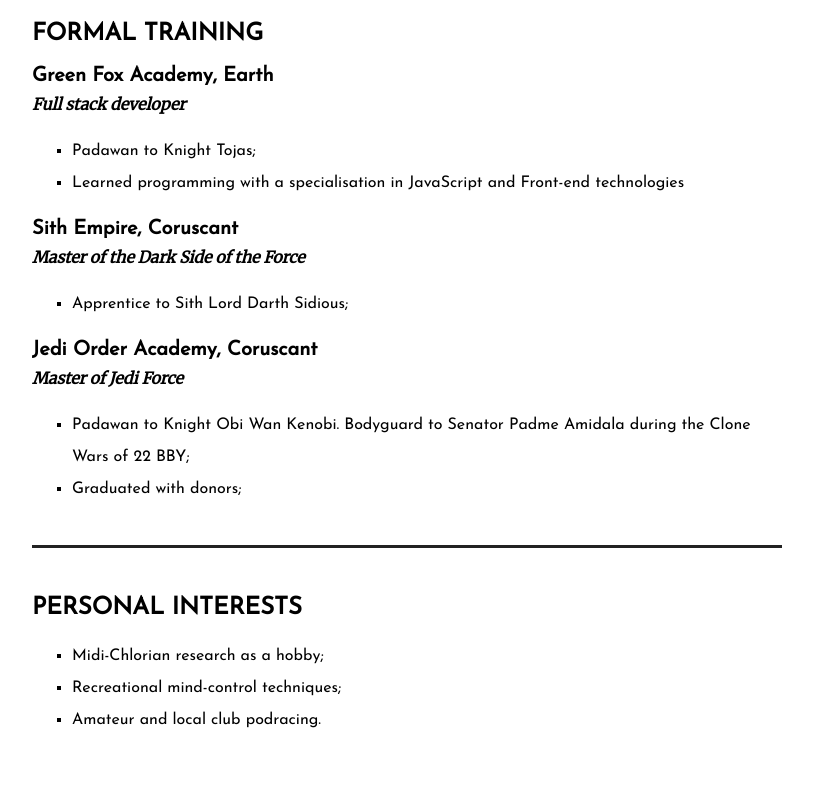
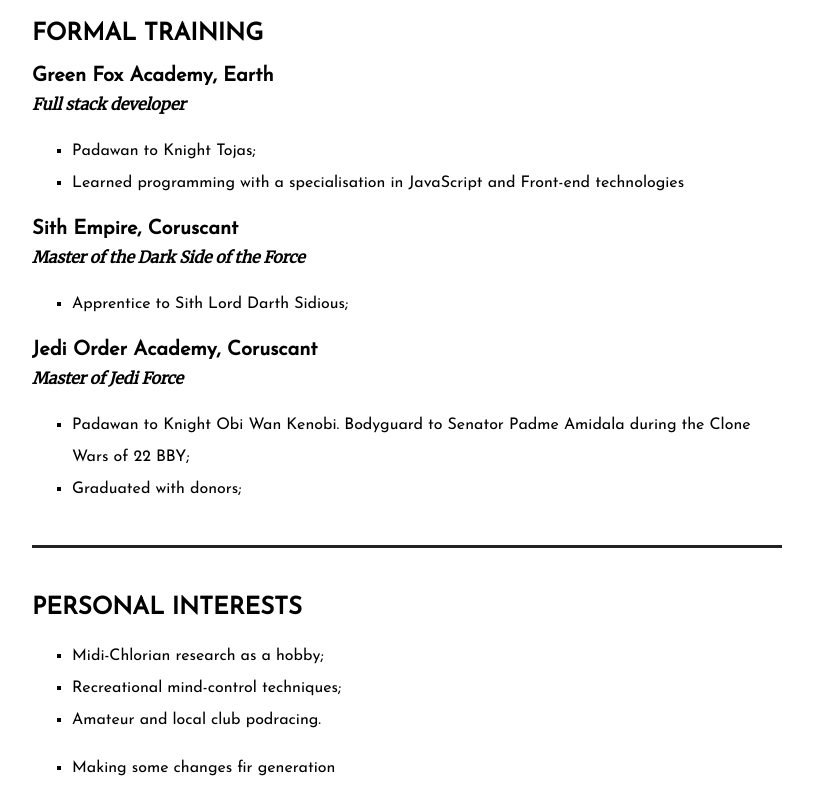
Before and after one commit to pavelCaska/pavelCaska.github.io, a plain HTML site: page index.html in a window 1280 px wide. Shown: the part 2318-3118 px from the top of the page, without its empty margins (233-1046 px from the left). Before the commit the page ends 3070 px from the top, so only its background shows below. Drawn offline with Linux system fonts and the light colour scheme.

Commit message:
Update index.html
Changes at the end of the index file

```diff
--- a/index.html
+++ b/index.html
@@ -131,6 +131,9 @@
             Amateur and local club podracing.
         </li>
     </ul>
+    <ul>
+        <li>Making some changes fir generation</li>
+    </ul>
 </main>
 <!-- partial -->
 
```
